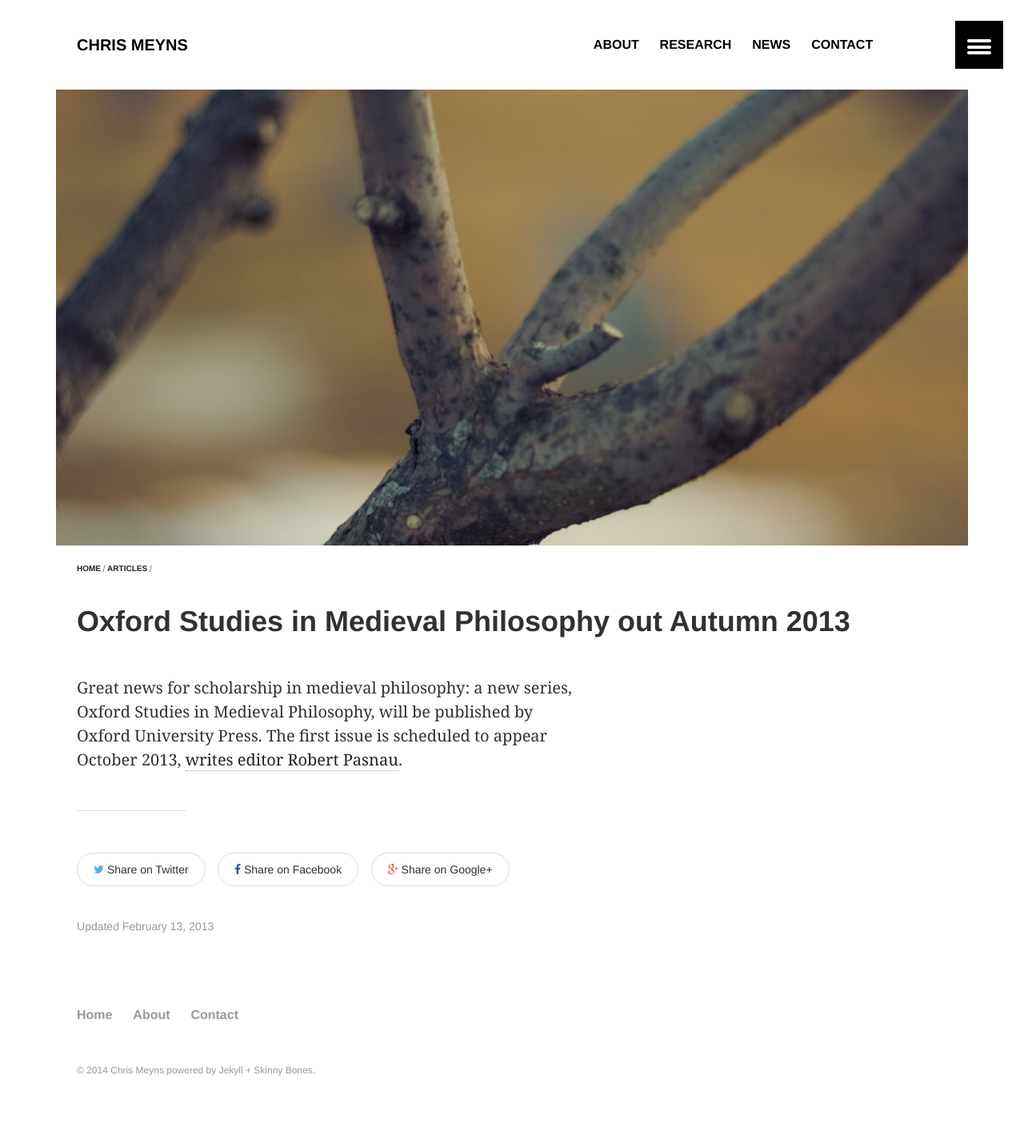
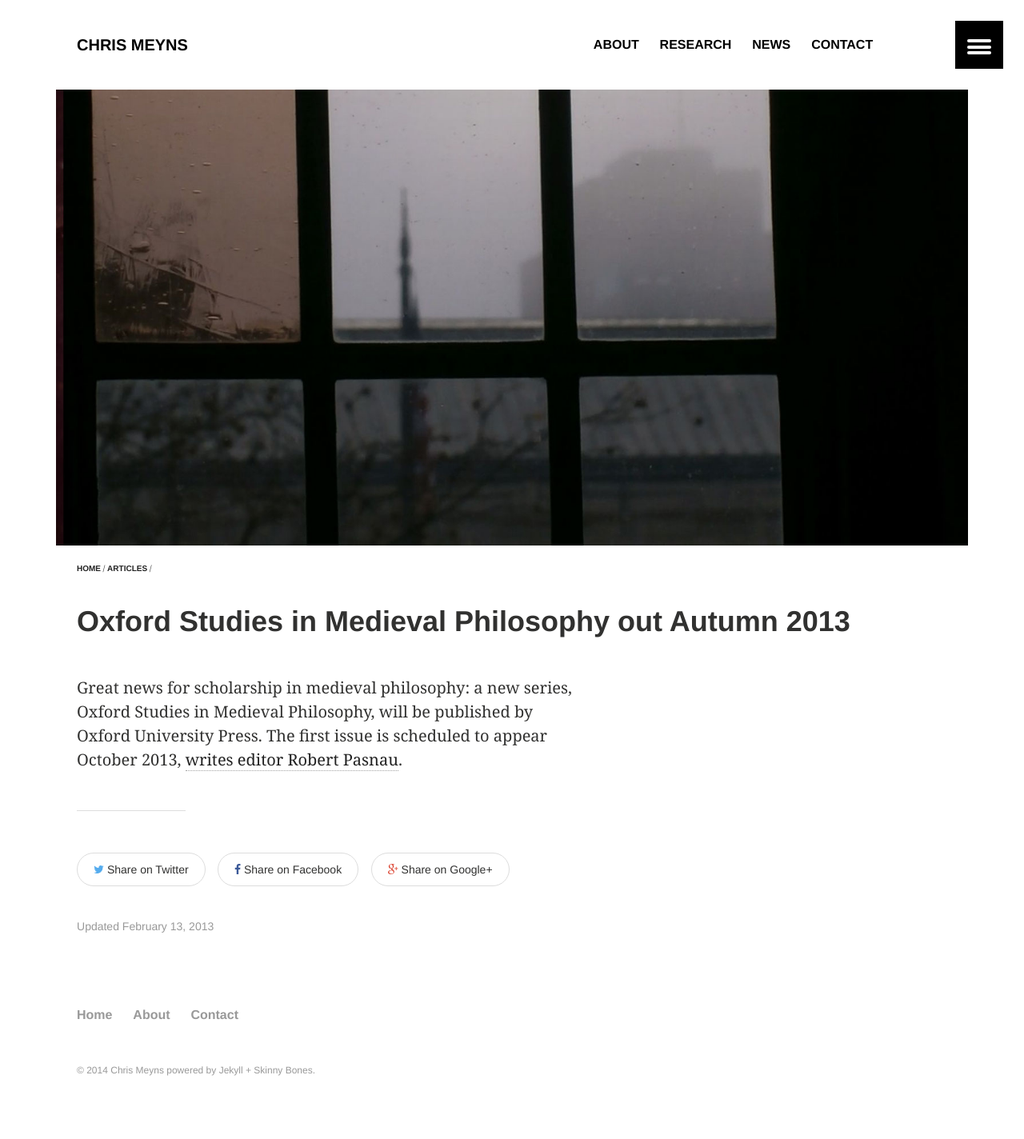
Before and after one commit to msteenhagen/csmeyns.github.io, a Jekyll site: the page built from _posts/articles/2013-04-01-bshp13.md, in a window 1280 px wide. Shown: the whole page at 80% size. Built offline with Jekyll 4.4.1, drawn with Linux system fonts in a browser that asks for light colours.

```diff
--- a/_posts/articles/2013-04-01-bshp13.md
+++ b/_posts/articles/2013-04-01-bshp13.md
@@ -8,9 +8,9 @@
 excerpt: "Oxford University Press presents a new series: Oxford Studies in Medieval Philosophy."
 tags: [OUP, oxford, medieval philosophy, publishing, Pasnau]
 image:
-  feature: branch-1600x800.jpg
-  teaser: branch-400x250.jpg
-  thumb: branch-1600x800.jpg
+  feature: sterling-1600.jpg
+  teaser: sterling-400.jpg
+  thumb: sterling-120.jpg
 ---
 
 Great news for scholarship in medieval philosophy: a new series, Oxford Studies in Medieval Philosophy, will be published by Oxford University Press. The first issue is scheduled to appear October 2013, [writes editor Robert Pasnau](http://inmediasphil.wordpress.com/2013/02/11/osmp/).
```
